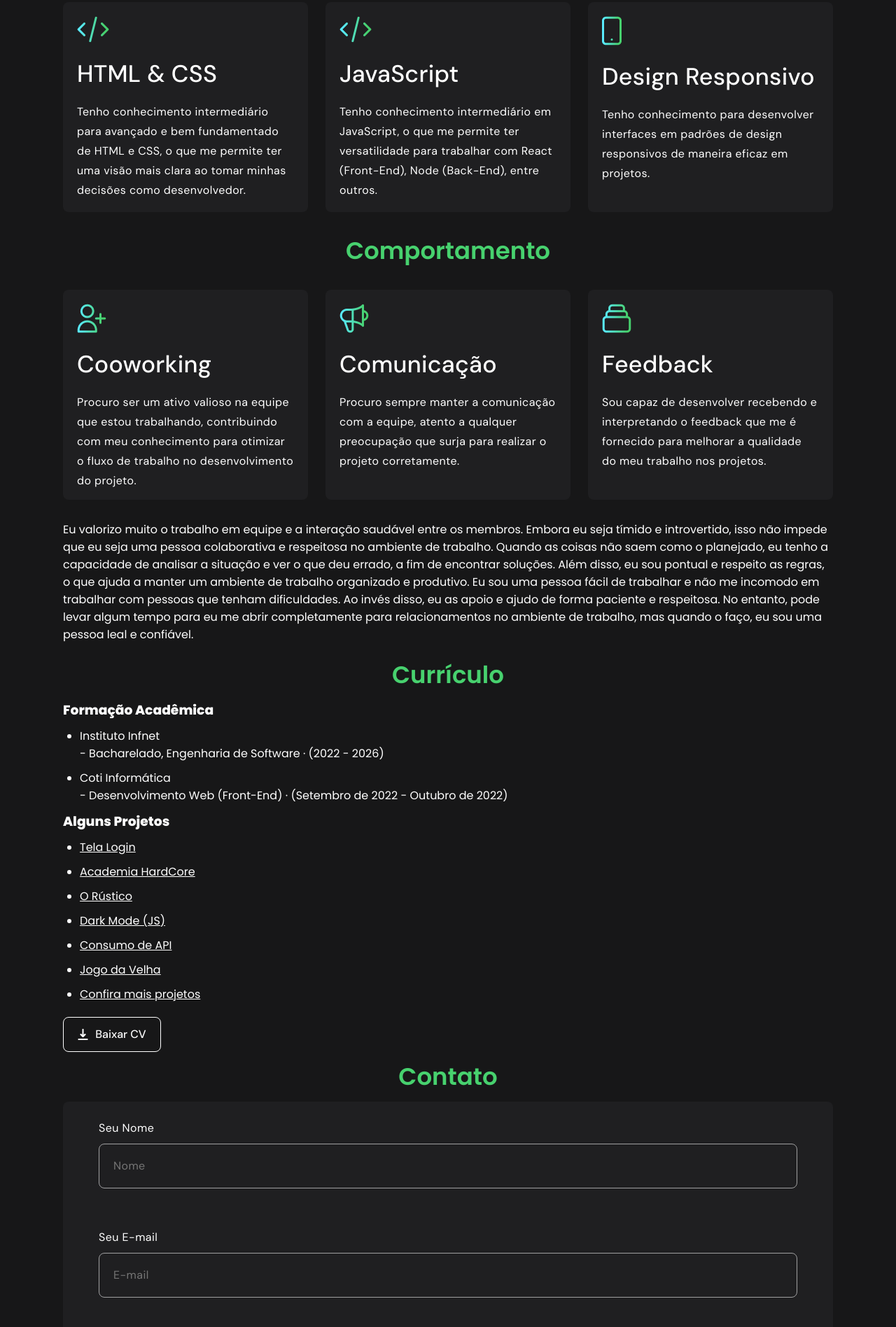
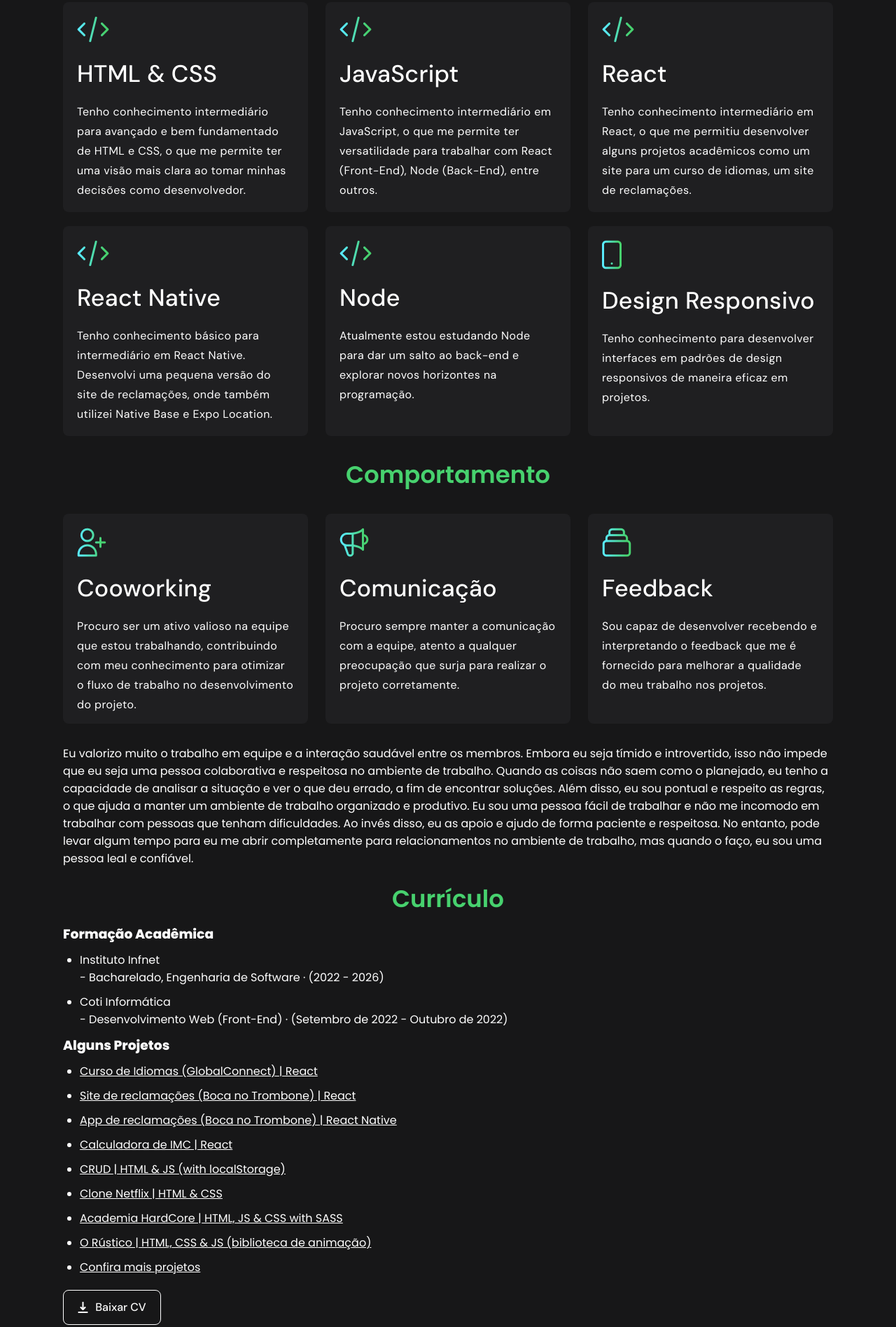
Before and after one commit to rodrigocloureiro/portfolio, a plain HTML site: page index.html in a window 1280 px wide. Shown: the part 1312-3208 px from the top of the page at 70% size. Drawn offline with Linux system fonts and the light colour scheme.

Commit message:
Atualização nas informações

```diff
--- a/index.html
+++ b/index.html
@@ -95,6 +95,21 @@
                         <p>Tenho conhecimento intermediário em JavaScript, o que me permite ter versatilidade para trabalhar com React (Front-End), Node (Back-End), entre outros.</p>
                     </div>
                     <div class="card">
+                        <img src="img/Icon.png" alt="Ícone de desenvolvimento">
+                        <h3>React</h3>
+                        <p>Tenho conhecimento intermediário em React, o que me permitiu desenvolver alguns projetos acadêmicos como um site para um curso de idiomas, um site de reclamações.</p>
+                    </div>
+                    <div class="card">
+                        <img src="img/Icon.png" alt="Ícone de desenvolvimento">
+                        <h3>React Native</h3>
+                        <p>Tenho conhecimento básico para intermediário em React Native. Desenvolvi uma pequena versão do site de reclamações, onde também utilizei Native Base e Expo Location.</p>
+                    </div>
+                    <div class="card">
+                        <img src="img/Icon.png" alt="Ícone de desenvolvimento">
+                        <h3>Node</h3>
+                        <p>Atualmente estou estudando Node para dar um salto ao back-end e explorar novos horizontes na programação.</p>
+                    </div>
+                    <div class="card">
                         <img src="img/Icon-responsivo.png" alt="Ícone mobile responsivo">
                         <h3>Design Responsivo</h3>
                         <p>Tenho conhecimento para desenvolver interfaces em padrões de design responsivos de maneira eficaz em projetos.</p>
@@ -146,15 +161,39 @@
                 <h3>Alguns Projetos</h3>
                 <ul class="projects">
                     <li>
-                        <a href="https://login-css.rodrigocosta34.repl.co/" target="_blank" title="Tela Login">Tela Login</a>
+                        <a href="https://github.com/rodrigocloureiro/GlobalConnect" target="_blank" title="Curso de Idiomas (GlobalConnect)">Curso de Idiomas (GlobalConnect) | React</a>
                     </li>
 
                     <li>
-                        <a href="https://rodrigocloureiro.github.io/AcademiaHardCore/" target="_blank" title="Projeto Academia HardCore">Academia HardCore</a>
+                        <a href="https://github.com/rodrigocloureiro/boca_trombone" target="_blank" title="Site de reclamações (Boca no Trombone)">Site de reclamações (Boca no Trombone) | React</a>
                     </li>
 
                     <li>
-                        <a href="https://rodrigocloureiro.github.io/ORustico/" target="_blank" title="Projeto O Rústico">O Rústico</a>
+                        <a href="https://github.com/rodrigocloureiro/boca_trombone_native" target="_blank" title="App de reclamações (Boca no Trombone)">App de reclamações (Boca no Trombone) | React Native</a>
+                    </li>
+
+                    <li>
+                        <a href="https://github.com/rodrigocloureiro/imc_reactJS" target="_blank" title="Calculadora de IMC">Calculadora de IMC | React</a>
+                    </li>
+
+                    <li>
+                        <a href="https://github.com/rodrigocloureiro/crud_js" target="_blank" title="CRUD">CRUD | HTML & JS (with localStorage)</a>
+                    </li>
+
+                    <li>
+                        <a href="https://github.com/rodrigocloureiro/Netflix" target="_blank" title="Clone Netflix">Clone Netflix | HTML & CSS</a>
+                    </li>
+
+                    <li>
+                        <a href="https://github.com/rodrigocloureiro/AcademiaHardCore" target="_blank" title="Projeto Academia HardCore">Academia HardCore | HTML, JS & CSS with SASS</a>
+                    </li>
+
+                    <li>
+                        <a href="https://github.com/rodrigocloureiro/ORustico" target="_blank" title="Projeto O Rústico">O Rústico | HTML, CSS & JS (biblioteca de animação)</a>
+                    </li>
+
+                    <!-- <li>
+                        <a href="https://login-css.rodrigocosta34.repl.co/" target="_blank" title="Tela Login">Tela Login</a>
                     </li>
 
                     <li>
@@ -167,15 +206,15 @@
 
                     <li>
                         <a href="https://rodrigocloureiro.github.io/jogoDaVelha_AT_Infnet/" target="_blank" title="Jogo da Velha">Jogo da Velha</a>
-                    </li>
+                    </li> -->
 
                     <li>
                         <a href="https://github.com/rodrigocloureiro?tab=repositories" target="_blank" title="Confira mais projetos">Confira mais projetos</a>
                     </li>
                 </ul>
 
-                <a class="download-cv" href="assets/Profile.pdf" title="Baixar CV" download="Curriculo_Rodrigo-Costa-Loureiro">
-                    <img src="img/donwload.png" alt="Botão Download">
+                <a class="download-cv" href="assets/Profile.pdf" title="Baixar CV" download="Curriculo_Rodrigo_Loureiro">
+                    <img src="img/download.png" alt="Botão Download">
                     Baixar CV
                 </a>
             </div>
```
Also changed, not shown: img/download.png (renamed from img/donwload.png), 4 other files.
